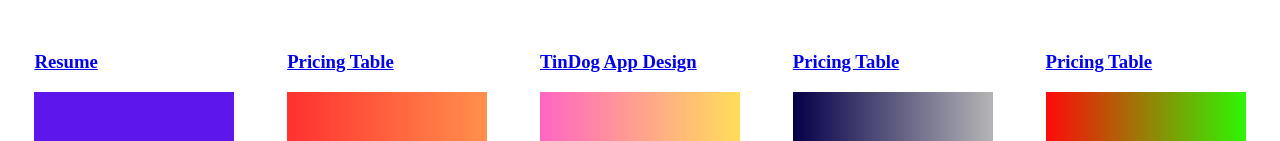
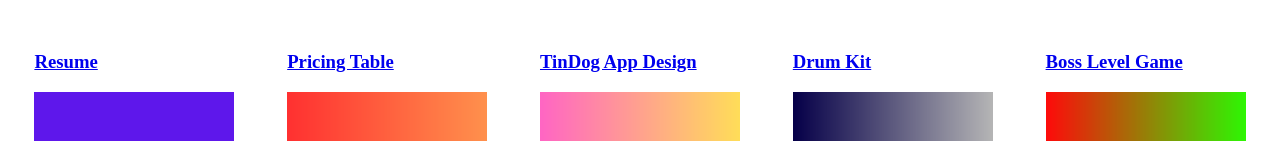
Before and after one commit to BronzeMik/Professional-Portfolio, a plain HTML site: page index.html in a window 1280 px wide. Shown: the part 404-545 px from the top of the page. Drawn offline with Linux system fonts and the light colour scheme.

Commit message:
Update new project headings

```diff
--- a/index.html
+++ b/index.html
@@ -61,13 +61,13 @@
 
   <!-- Project four -->
   <div class="project project-four">
-    <h3><a href="https://bronzemik.github.io/Drum-Kit-Project/" target="_blank">Pricing Table</a></h3>
+    <h3><a href="https://bronzemik.github.io/Drum-Kit-Project/" target="_blank">Drum Kit</a></h3>
     <a href="https://bronzemik.github.io/Drum-Kit-Project/" target="_blank"><img src="./assets/images/DrumKit.png" height="200" alt="drum kit project"/></a>
 </div>
 
   <!-- Project five -->
   <div class="project project-five">
-    <h3><a href="https://bronzemik.github.io/Boss-Level-Game/" target="_blank">Pricing Table</a></h3>
+    <h3><a href="https://bronzemik.github.io/Boss-Level-Game/" target="_blank">Boss Level Game</a></h3>
     <a href="https://bronzemik.github.io/Boss-Level-Game/" target="_blank"><img src="./assets/images/BossLevelGame.png" height="200" alt="boss level game project"/></a>
 </div>
     </div>
```
